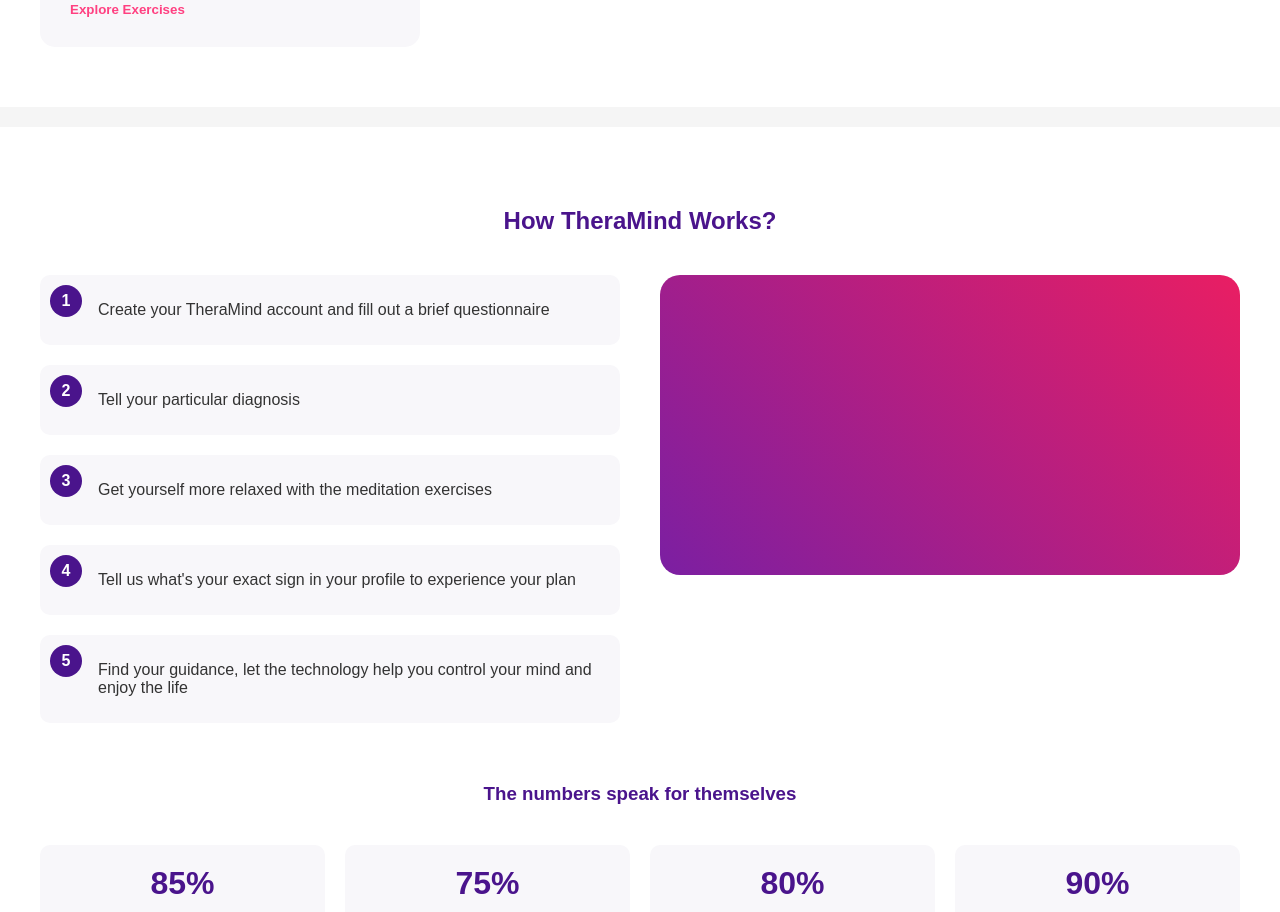
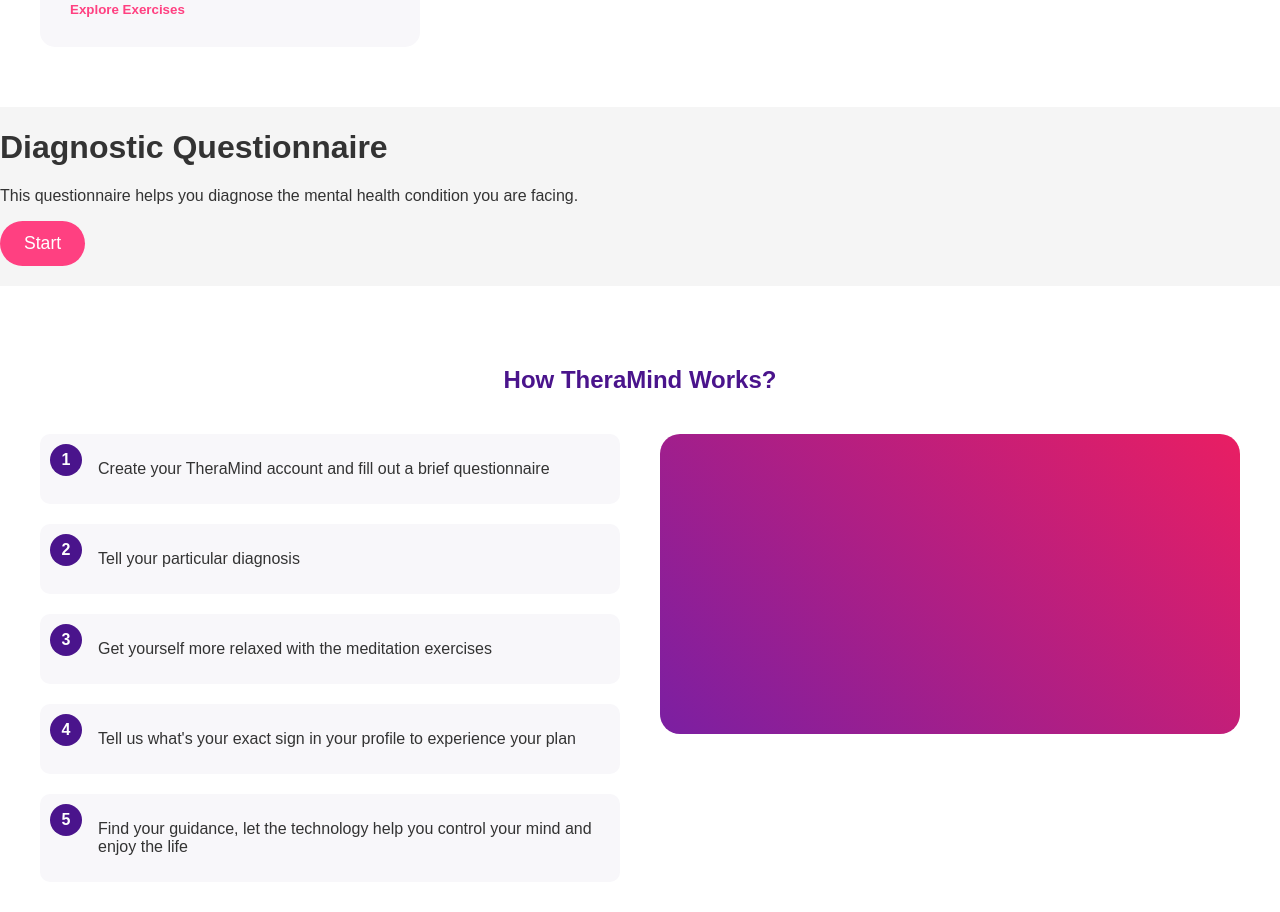
Before and after one commit to poetabdullah/theramind, a React (Create React App) app: page / in a window 1280 px wide. Shown: the part 1060-1972 px from the top of the page. Built offline with nearby package versions, Linux system fonts and the light colour scheme.

Commit message:
Questionnaire component added

```diff
--- /dev/null
+++ b/src/components/Questionnaire.js
@@ -0,0 +1,11 @@
+import React from 'react';
+// Banner Component
+const Questionnaire = () => (
+  <div className="badge">
+    <h1>Diagnostic Questionnaire</h1>
+    <p>This questionnaire helps you diagnose the mental health condition you are facing.</p>
+    <button className="action-btn">Start</button>
+  </div>
+);
+
+export default Questionnaire;
--- a/src/pages/HomePage.js
+++ b/src/pages/HomePage.js
@@ -1,5 +1,6 @@
 import React from 'react';
 import Banner from '../components/Banner';
+import Questionnaire from '../components/Questionnaire';
 import Services from '../components/Services';
 import HowItWorks from '../components/HowItWorks';
 import Testimonial from '../components/Testimonial';
@@ -10,6 +11,7 @@ const HomePage = () => (
   <>
     <Banner />
     <Services />
+    <Questionnaire />
     <HowItWorks />
     <Testimonial />
     <Contact />
```
